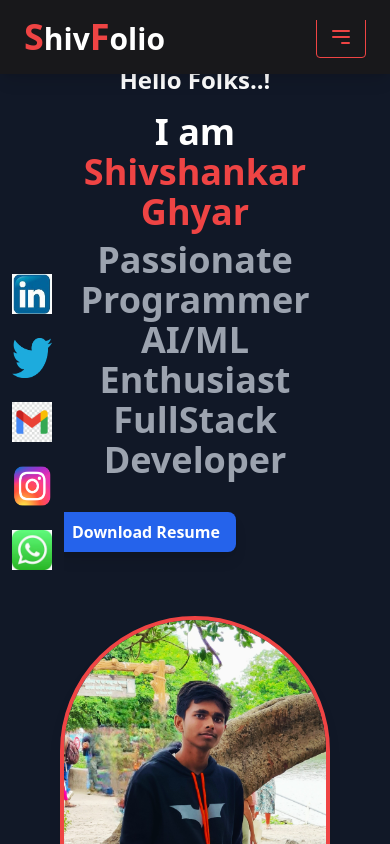
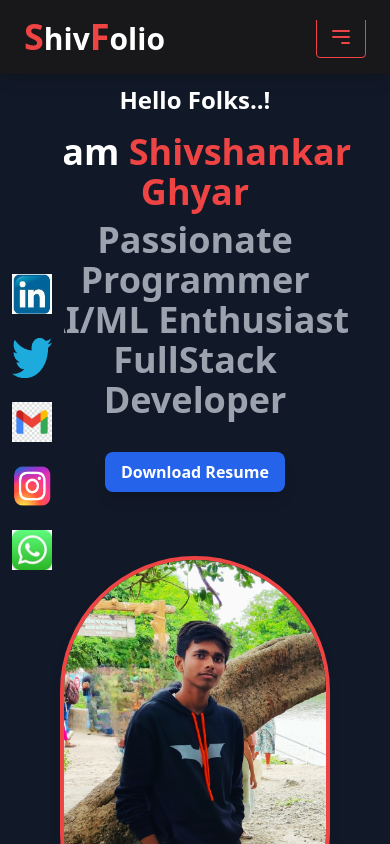
Before and after one commit to shiv-1540/ShivshankarPortfolio, a React (Create React App) app: page / in a window 390 px wide. Shown: the top 844 px of the page. Built offline with nearby package versions, Linux system fonts and the light colour scheme.

Commit message:
Update Home.js

```diff
--- a/src/components/Home.js
+++ b/src/components/Home.js
@@ -2,9 +2,9 @@ import React from 'react';
 
 function Home() {
   return (
-    <div id="home" className="min-h-screen pt-16 bg-gray-900 text-white flex items-center">
+    <div id="home" className="min-h-screen pt-16 bg-gray-900 text-white flex flex-col items-center">
       <div className="container mx-auto px-6 md:px-12 flex flex-col md:flex-row items-center">
-    <div className="intro text-center md:text-left mb-8 px-8 md:mb-0 flex-1">
+        <div className="intro text-center md:text-left mb-8 mt-5 md:mb-0 flex-1">
           <p className="text-2xl md:text-3xl font-semibold mb-4">Hello Folks..!</p>
           <h3 className="text-4xl md:text-5xl font-bold">
             I am <span className="text-red-500">Shivshankar Ghyar</span><br />
@@ -12,7 +12,7 @@ function Home() {
             <span className="block text-gray-400">AI/ML Enthusiast</span>
             <span className="block text-gray-400">FullStack Developer</span>
           </h3>
-      <div className="flex justify-start items-center mt-8">
+          <div className="flex justify-center md:justify-start items-center mt-8">
             <a href="./resume.pdf" download className="inline-block">
               <button className="bg-blue-600 text-white font-semibold py-2 px-4 rounded-lg shadow-lg hover:bg-blue-700 hover:scale-105 transition duration-300 ease-in-out">
                 Download Resume
@@ -26,12 +26,11 @@ function Home() {
             src="./Images/meportfolio.png"
             alt="Shivshankar"
             width="270px"
-        className="photo rounded-full shadow-lg border-4 border-red-500 transition-transform duration-300 transform hover:scale-150 "
+            className="photo rounded-full shadow-lg border-4 border-red-500 transition-transform duration-300 transform hover:scale-110"
           />
         </div>
       </div>
     </div>
-
   );
 }
 
```
Lines whose indentation alone changed are shown as unchanged.
